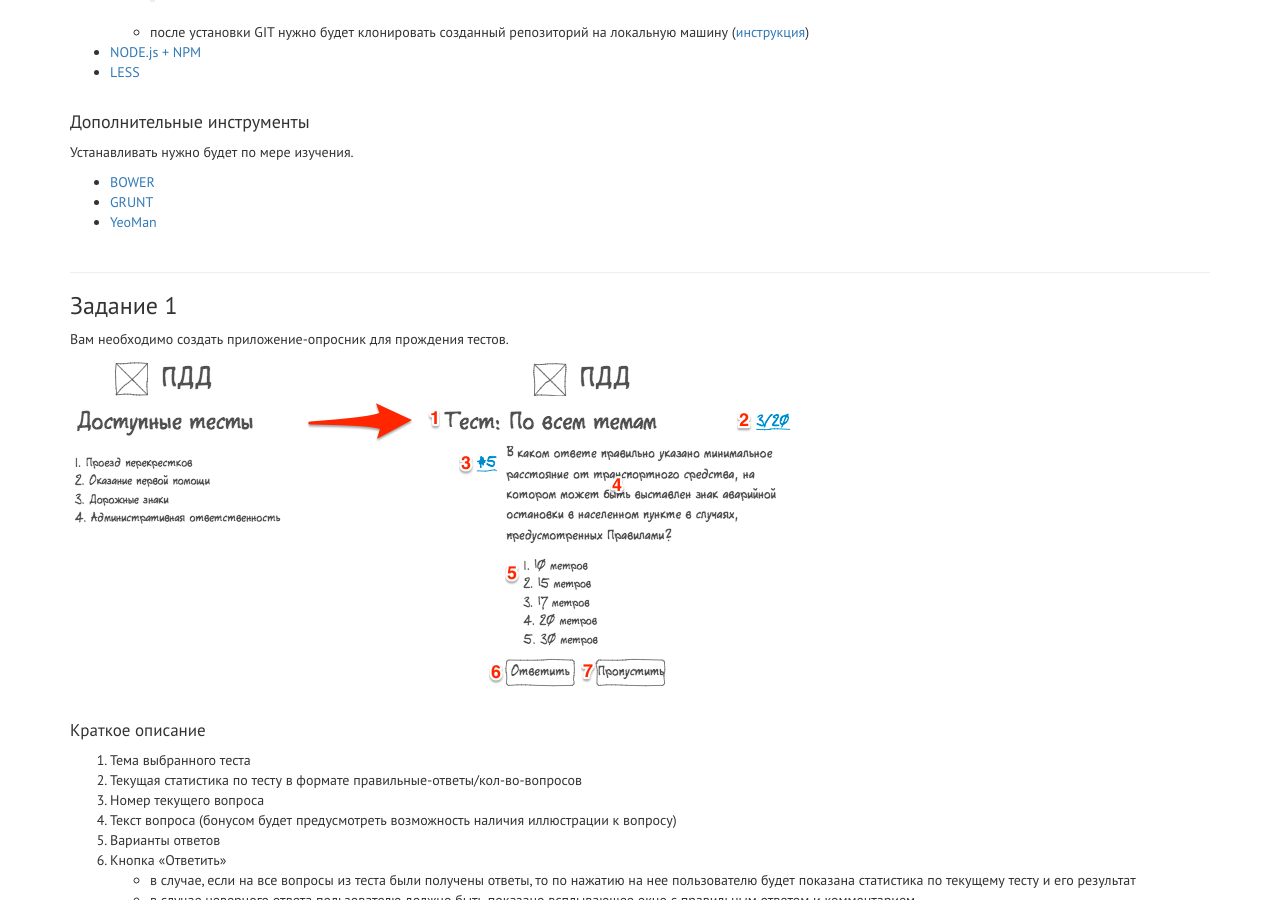
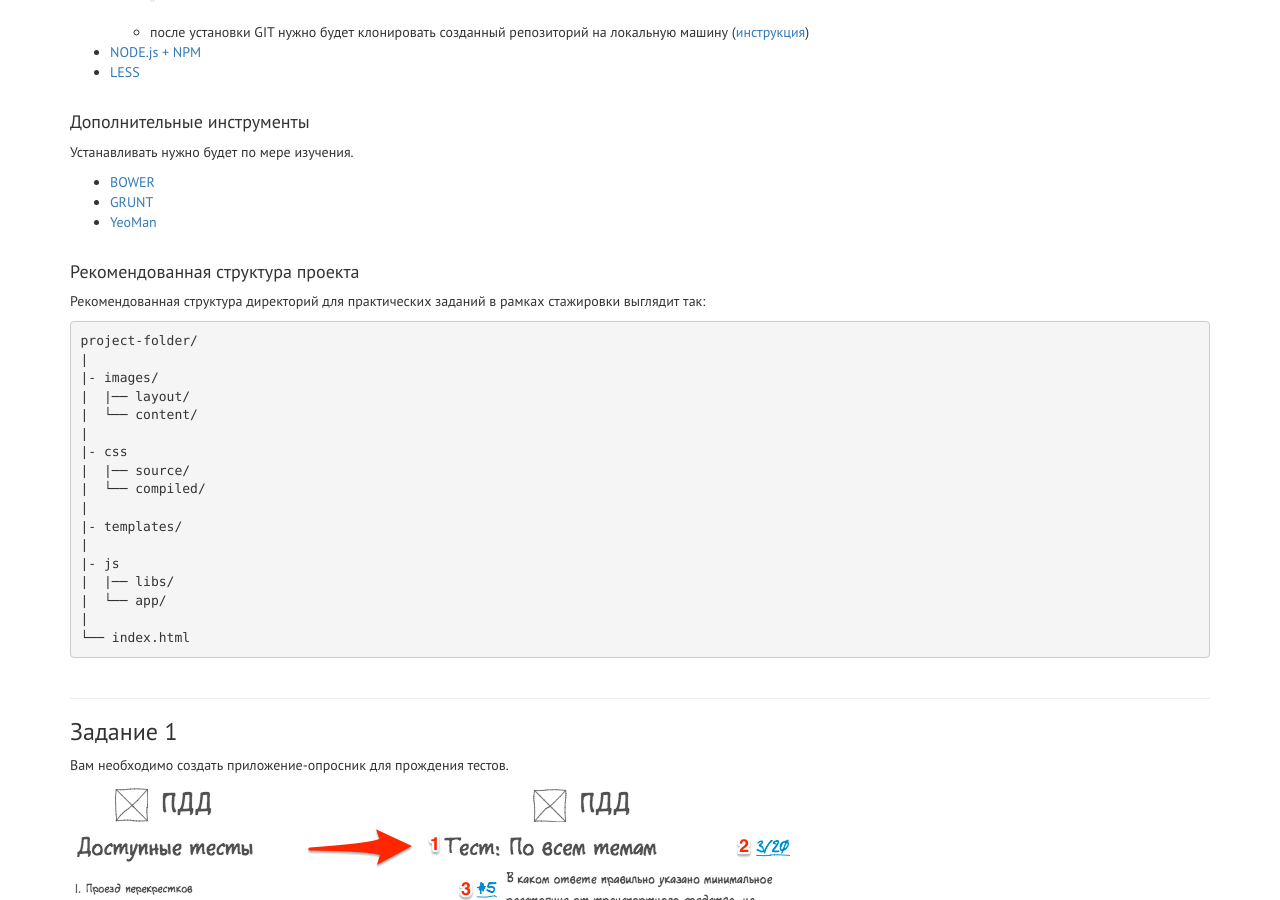
Before and after one commit to exadel-edu/exadel-edu.github.io, a Jekyll site: the page built from fe-camp.html, in a window 1280 px wide and 900 px high, scrolled down 607 px. Built offline with Jekyll 4.4.1, drawn with Linux system fonts in a browser that asks for light colours; nearby versions of some CDN libraries.

Commit message:
Added description of the recommended project structure

```diff
--- a/_includes/front-end-camp/environment.md
+++ b/_includes/front-end-camp/environment.md
@@ -24,3 +24,27 @@
 * [BOWER](http://bower.io/)
 * [GRUNT](http://gruntjs.com/)
 * [YeoMan](http://yeoman.io/)
+
+#### Рекомендованная структура проекта
+
+Рекомендованная структура директорий для практических заданий в рамках стажировки выглядит так:
+
+{% highlight javascript %}
+project-folder/
+|
+|- images/
+|  |── layout/
+|  └── content/
+|
+|- css
+|  |── source/
+|  └── compiled/
+|
+|- templates/
+|
+|- js
+|  |── libs/
+|  └── app/
+|
+└── index.html
+{% endhighlight %}
```
